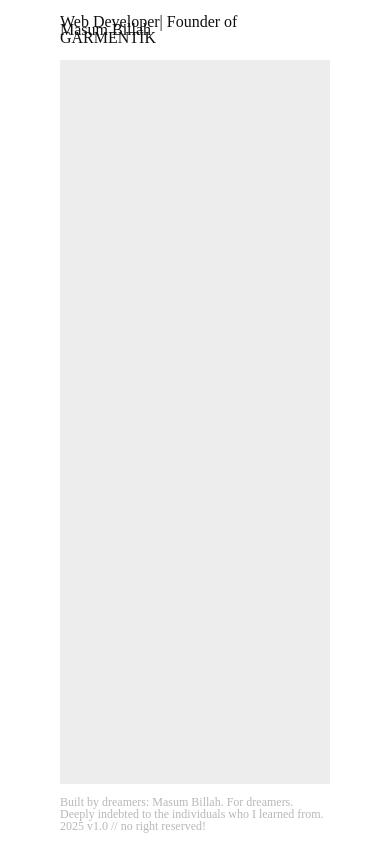
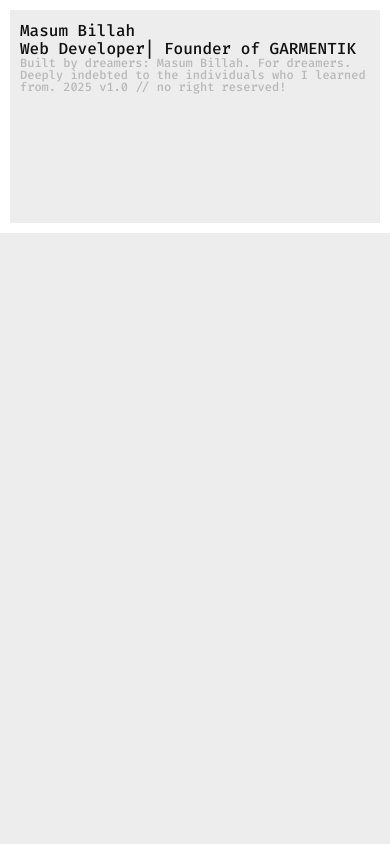
Before and after one commit to billahdotdev/billah, a React (Vite) app: page / in a window 390 px wide. Built offline with nearby package versions, Linux system fonts and the light colour scheme.

Commit message:
Changed Layout

```diff
--- a/src/styles/layoutWrapper.css
+++ b/src/styles/layoutWrapper.css
@@ -6,15 +6,56 @@
 
 body {
     background: #ededed;
-    font-family: 'IBM Plex Mono';
+    font-family: 'Fira Code', monospace;
 }
 
 .layout_wrapper {
     width: 100%;
     z-index: 2;
     height: 100%;
-    border: solid 60px #fff;
-    position: fixed;
+    border: solid 20px #fff;
+    padding: 20px;
+    position: relative;
+}
+
+/* Styles for mobile devices */
+@media (max-width: 600px) {
+    .layout_wrapper {
+        border: solid 10px #fff;
+        padding: 10px;
+    }
+
+    .layout_wrapper .profile {
+        font-size: 14px;
+        top: 10px;
+        transform: translateY(0);
+    }
+
+    .layout_wrapper .pen {
+        font-size: 14px;
+        top: 40px;
+        transform: translateY(0);
+    }
+
+    .layout_wrapper .made {
+        font-size: 10px;
+        bottom: 10px;
+        transform: translateY(0);
+    }
+}
+
+/* Styles for larger devices */
+@media (min-width: 601px) {
+    .layout_wrapper .profile,
+    .layout_wrapper .pen {
+        position: static;
+        margin-bottom: 10px;
+    }
+
+    .layout_wrapper .made {
+        position: static;
+        margin-top: 20px;
+    }
 }
 
 .layout_wrapper a,
@@ -28,27 +69,16 @@ body {
 }
 
 .layout_wrapper .profile {
-    position: absolute;
-    left: 0px;
-    top: -30px;
-    transform: translateY(-50%);
     font-size: 16px;
 }
 
 .layout_wrapper .pen {
-    position: absolute;
-    right: 0px;
     line-height: 1em;
-    top: -30px;
-    transform: translateY(-50%);
+    font-size: 16px;
 }
 
 .layout_wrapper .made {
     font-size: 12px;
-    position: absolute;
-    left: 0px;
     line-height: 1em;
-    bottom: -30px;
-    transform: translateY(50%);
     color: #b9b8b8;
 }
```
